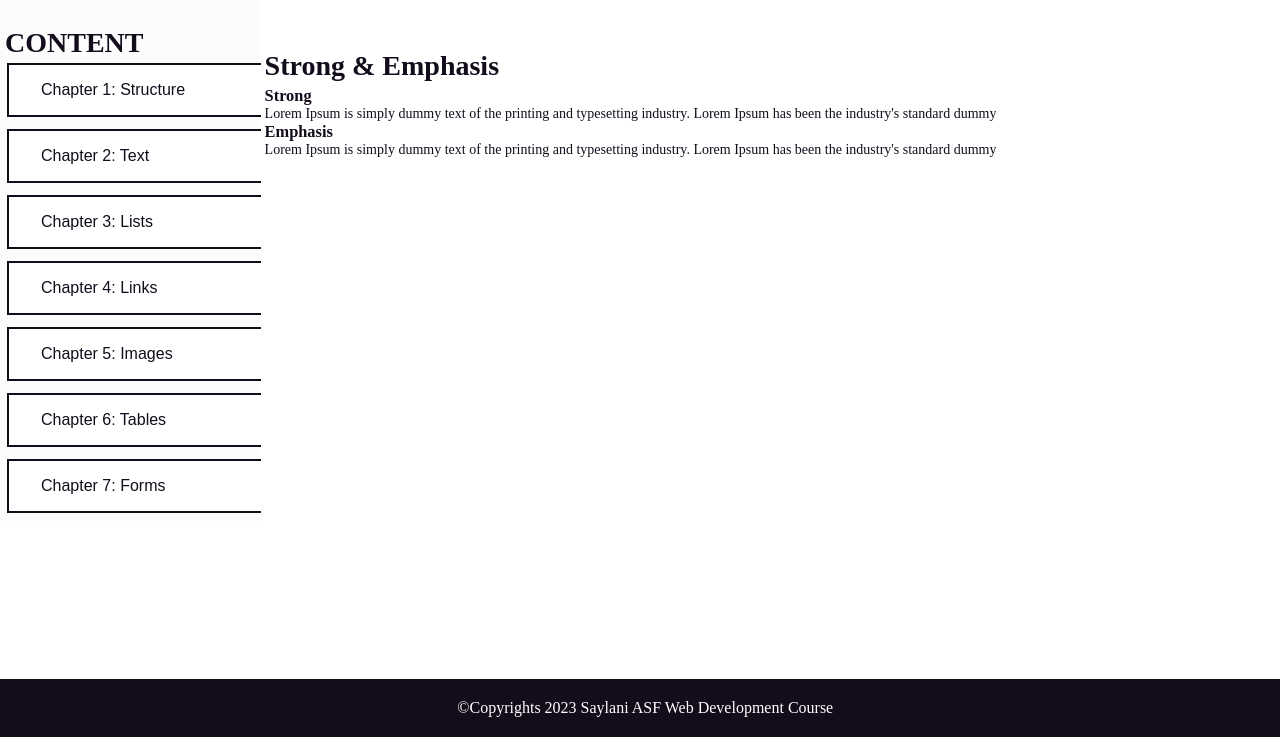
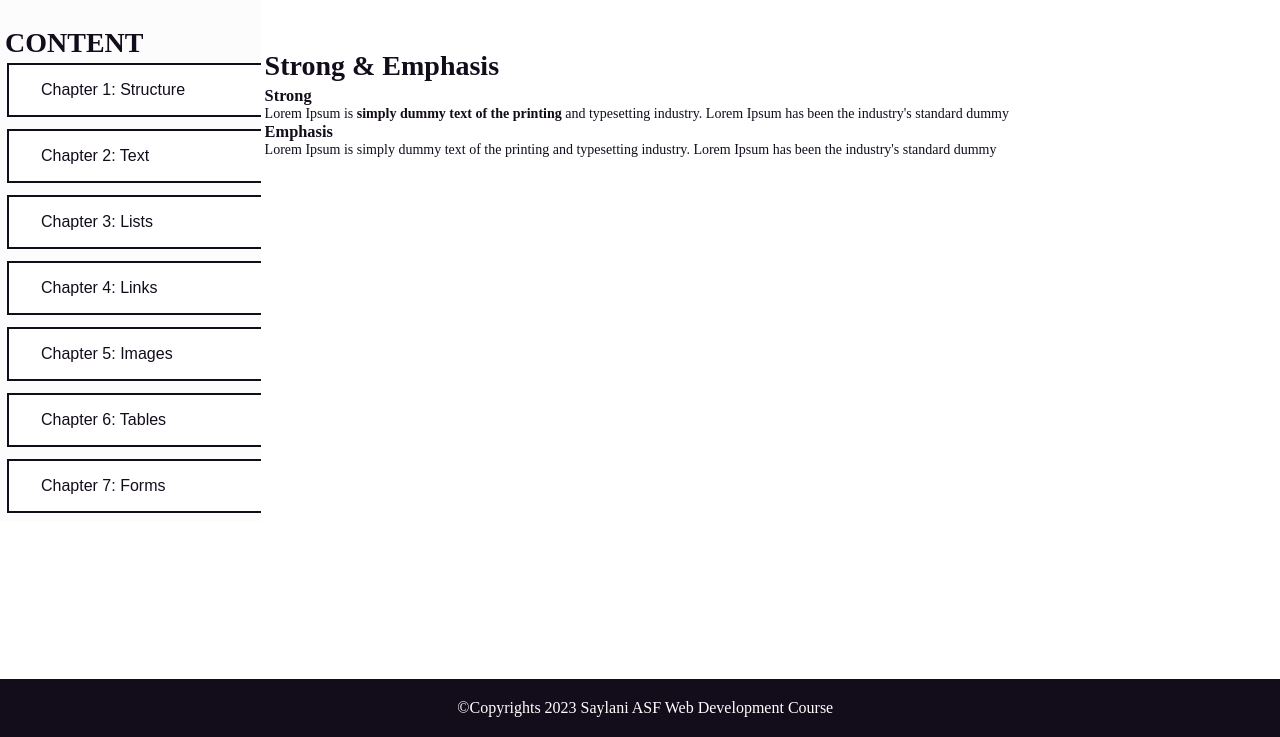
Before and after one commit to Ashfaq778/firstlesson, a plain HTML site: page index.html in a window 1280 px wide. Shown: the part 63-800 px from the top of the page. Drawn offline with Linux system fonts and the light colour scheme.

Commit message:
Update index.html
Strong & Emphasis updated

```diff
--- a/index.html
+++ b/index.html
@@ -114,7 +114,7 @@
             <tr>
                 <td>
                     <h3>Strong</h3>
-                    <p>Lorem Ipsum is <stron>simply dummy text of the printing</stron> and typesetting industry. Lorem Ipsum has been the industry's standard dummy</p>
+                    <p>Lorem Ipsum is <strong>simply dummy text of the printing</strong> and typesetting industry. Lorem Ipsum has been the industry's standard dummy</p>
                     <h3>Emphasis</h3>
                     <p>Lorem Ipsum is <emp>simply dummy text of the printing</emp> and typesetting industry. Lorem Ipsum has been the industry's standard dummy</p>
                 </td>
```
